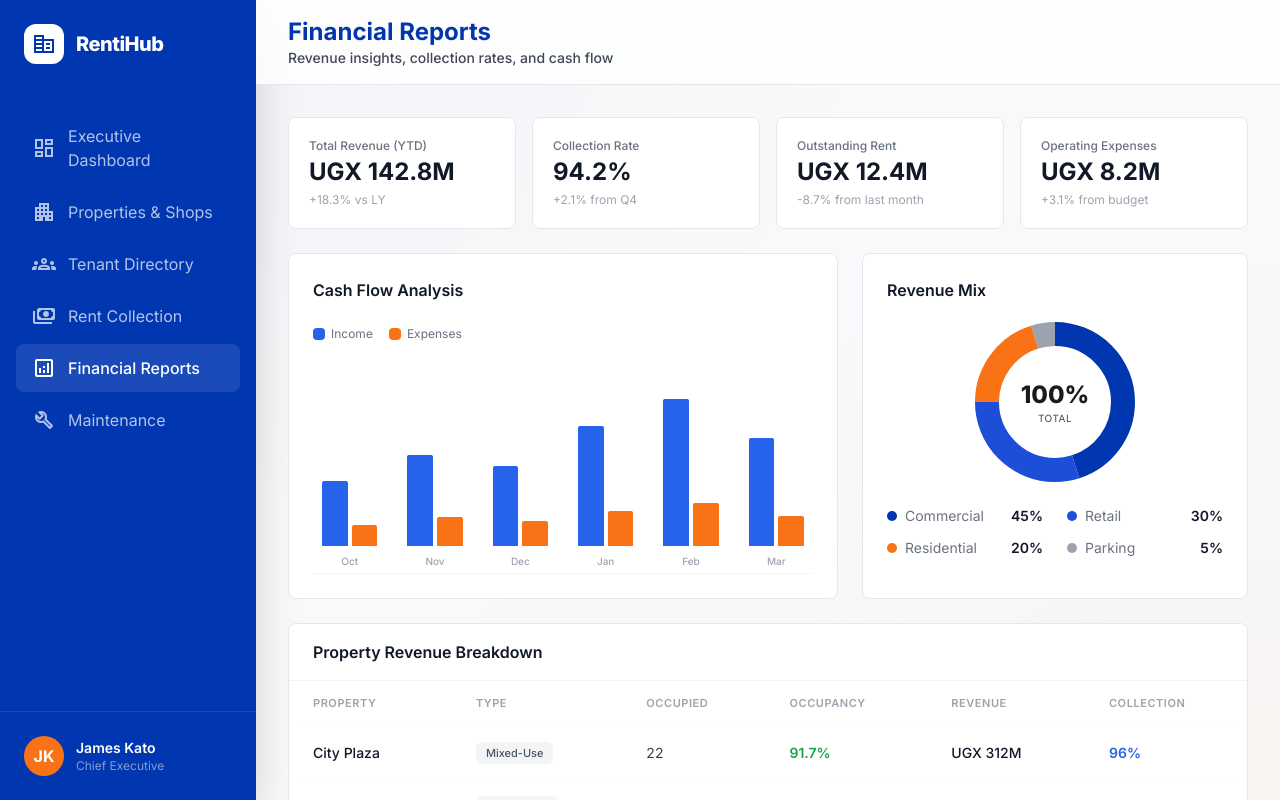
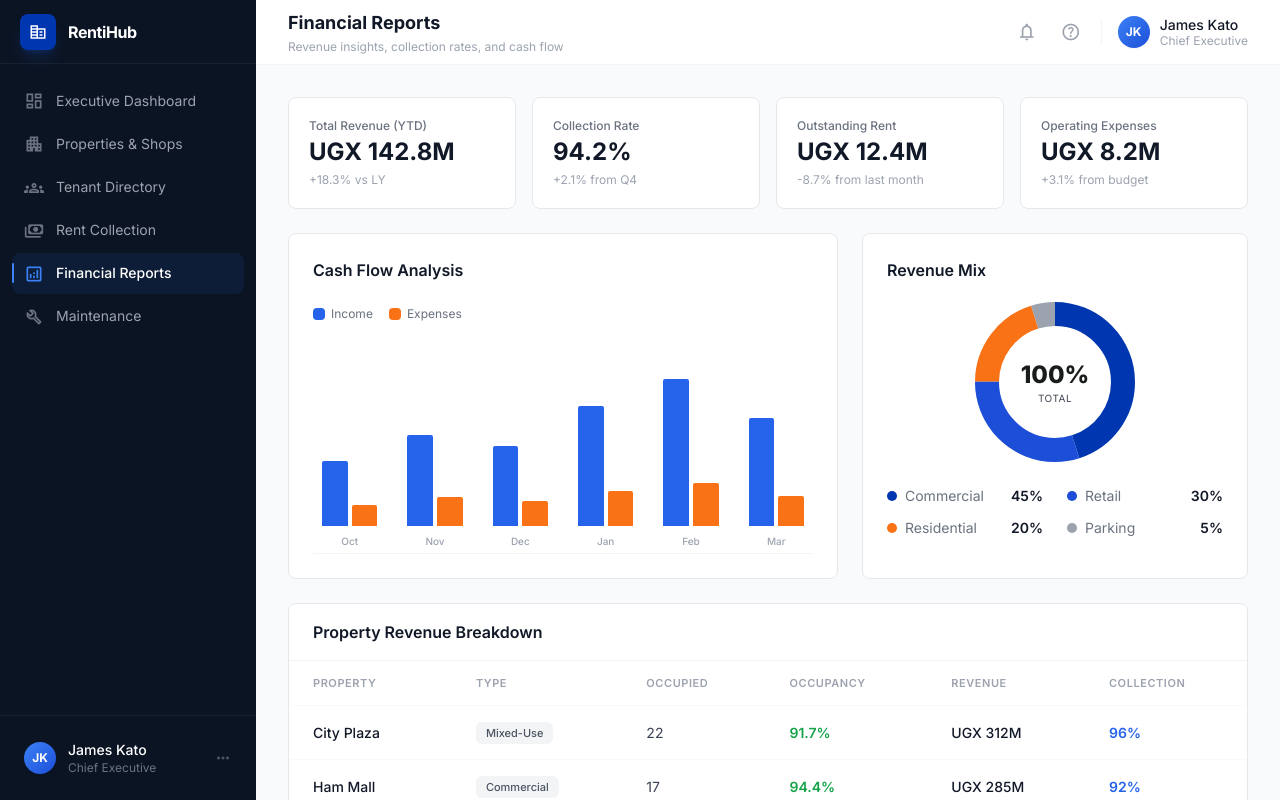
Before and after one commit to RockieRaheem/Renti-Hub, a React (Vite) app: page /financial-reports in a window 1280 px wide. Built offline with nearby package versions, Linux system fonts and the light colour scheme.

Commit message:
Redesign the sidebar

```diff
--- a/src/components/layout/AppLayout.jsx
+++ b/src/components/layout/AppLayout.jsx
@@ -4,17 +4,14 @@ import Header from './Header'
 
 export default function AppLayout() {
   return (
-    <div className="flex h-screen overflow-hidden bg-background"
-      style={{
-        backgroundImage:
-          'radial-gradient(at 0% 0%, rgba(0, 55, 176, 0.03) 0px, transparent 50%), radial-gradient(at 100% 100%, rgba(249, 115, 22, 0.03) 0px, transparent 50%)',
-      }}
-    >
+    <div className="flex h-screen overflow-hidden bg-gray-50">
       <Sidebar />
-      <main className="flex-1 overflow-y-auto">
+      <main className="flex-1 flex flex-col overflow-hidden">
         <Header />
-        <div className="max-w-7xl mx-auto">
-          <Outlet />
+        <div className="flex-1 overflow-y-auto">
+          <div className="max-w-7xl mx-auto">
+            <Outlet />
+          </div>
         </div>
       </main>
     </div>
--- a/src/components/layout/Header.jsx
+++ b/src/components/layout/Header.jsx
@@ -15,10 +15,30 @@ export default function Header() {
   const info = titles[pathname] || { title: 'RentiHub', subtitle: '' }
 
   return (
-    <header className="sticky top-0 z-30 bg-white/80 backdrop-blur-md border-b border-border-subtle px-8 py-4 flex justify-between items-center">
-      <div>
-        <h1 className="text-2xl font-bold text-primary">{info.title}</h1>
-        <p className="text-sm text-on-surface-variant font-medium">{info.subtitle}</p>
+    <header className="sticky top-0 z-30 bg-white border-b border-gray-100">
+      <div className="px-8 h-16 flex items-center justify-between">
+        <div>
+          <h1 className="text-lg font-bold text-gray-900">{info.title}</h1>
+          <p className="text-xs text-gray-400 mt-0.5">{info.subtitle}</p>
+        </div>
+        <div className="flex items-center gap-2">
+          <button className="w-9 h-9 rounded-lg flex items-center justify-center text-gray-400 hover:text-gray-600 hover:bg-gray-50 transition-colors">
+            <span className="material-symbols-outlined text-xl">notifications</span>
+          </button>
+          <button className="w-9 h-9 rounded-lg flex items-center justify-center text-gray-400 hover:text-gray-600 hover:bg-gray-50 transition-colors">
+            <span className="material-symbols-outlined text-xl">help</span>
+          </button>
+          <div className="w-px h-6 bg-gray-100 mx-1" />
+          <div className="flex items-center gap-2.5 pl-1">
+            <div className="w-8 h-8 rounded-full bg-gradient-to-br from-blue-500 to-blue-700 flex items-center justify-center text-white text-xs font-bold shadow-sm">
+              JK
+            </div>
+            <div className="hidden sm:block">
+              <p className="text-sm font-medium text-gray-900 leading-tight">James Kato</p>
+              <p className="text-xs text-gray-400 leading-tight">Chief Executive</p>
+            </div>
+          </div>
+        </div>
       </div>
     </header>
   )
--- a/src/components/layout/Sidebar.jsx
+++ b/src/components/layout/Sidebar.jsx
@@ -11,36 +11,56 @@ const links = [
 
 export default function Sidebar() {
   return (
-    <aside className="w-64 bg-primary text-white hidden md:flex flex-col shadow-2xl">
-      <div className="p-6 flex items-center gap-3">
-        <div className="w-10 h-10 bg-white rounded-xl flex items-center justify-center">
-          <span className="material-symbols-outlined text-primary font-bold">corporate_fare</span>
+    <aside className="w-64 bg-[#0b1422] hidden md:flex flex-col shrink-0">
+      <div className="px-5 h-16 flex items-center gap-3 border-b border-white/[0.06]">
+        <div className="w-9 h-9 rounded-lg bg-[#0037b0] flex items-center justify-center shadow-lg shadow-blue-600/20">
+          <span className="material-symbols-outlined text-white text-lg">corporate_fare</span>
         </div>
-        <span className="text-xl font-extrabold tracking-tight">RentiHub</span>
+        <span className="text-base font-bold text-white tracking-tight">RentiHub</span>
       </div>
-      <nav className="flex-1 px-4 mt-6 space-y-1">
+
+      <nav className="flex-1 px-3 py-4 space-y-0.5">
         {links.map((link) => (
           <NavLink
             key={link.to}
             to={link.to}
             className={({ isActive }) =>
-              `flex items-center gap-3 px-4 py-3 rounded-lg transition-all ${
-                isActive ? 'bg-white/10 font-medium' : 'text-white/70 hover:text-white hover:bg-white/5'
+              `group flex items-center gap-3 px-3 py-2.5 rounded-lg text-sm transition-all duration-150 ${
+                isActive
+                  ? 'bg-blue-600/10 text-white font-medium shadow-sm'
+                  : 'text-gray-400 hover:text-gray-200 hover:bg-white/[0.04] active:bg-white/[0.08]'
               }`
             }
           >
-            <span className="material-symbols-outlined">{link.icon}</span>
-            {link.label}
+            {({ isActive }) => (
+              <>
+                <div className="relative">
+                  {isActive && (
+                    <div className="absolute -left-3 top-1/2 -translate-y-1/2 w-0.5 h-5 bg-blue-500 rounded-full" />
+                  )}
+                  <span className={`material-symbols-outlined text-[20px] transition-colors ${
+                    isActive ? 'text-blue-500' : 'text-gray-500 group-hover:text-gray-300'
+                  }`}>
+                    {link.icon}
+                  </span>
+                </div>
+                <span className="truncate">{link.label}</span>
+              </>
+            )}
           </NavLink>
         ))}
       </nav>
-      <div className="p-6 border-t border-white/10">
-        <div className="flex items-center gap-3">
-          <div className="w-10 h-10 rounded-full bg-tertiary flex items-center justify-center text-white font-bold">JK</div>
-          <div>
-            <p className="text-sm font-semibold">James Kato</p>
-            <p className="text-xs text-white/50">Chief Executive</p>
+
+      <div className="px-3 py-4 border-t border-white/[0.06]">
+        <div className="flex items-center gap-3 px-3 py-2 rounded-lg hover:bg-white/[0.04] transition-colors cursor-pointer">
+          <div className="w-8 h-8 rounded-full bg-gradient-to-br from-blue-500 to-blue-700 flex items-center justify-center text-white text-xs font-bold shrink-0 shadow-sm">
+            JK
           </div>
+          <div className="min-w-0">
+            <p className="text-sm font-medium text-white truncate">James Kato</p>
+            <p className="text-xs text-gray-500 truncate">Chief Executive</p>
+          </div>
+          <span className="material-symbols-outlined text-gray-600 text-lg ml-auto">more_horiz</span>
         </div>
       </div>
     </aside>
```
Also changed, not shown: 4 other files (tests, documents, lock files or other folders).
